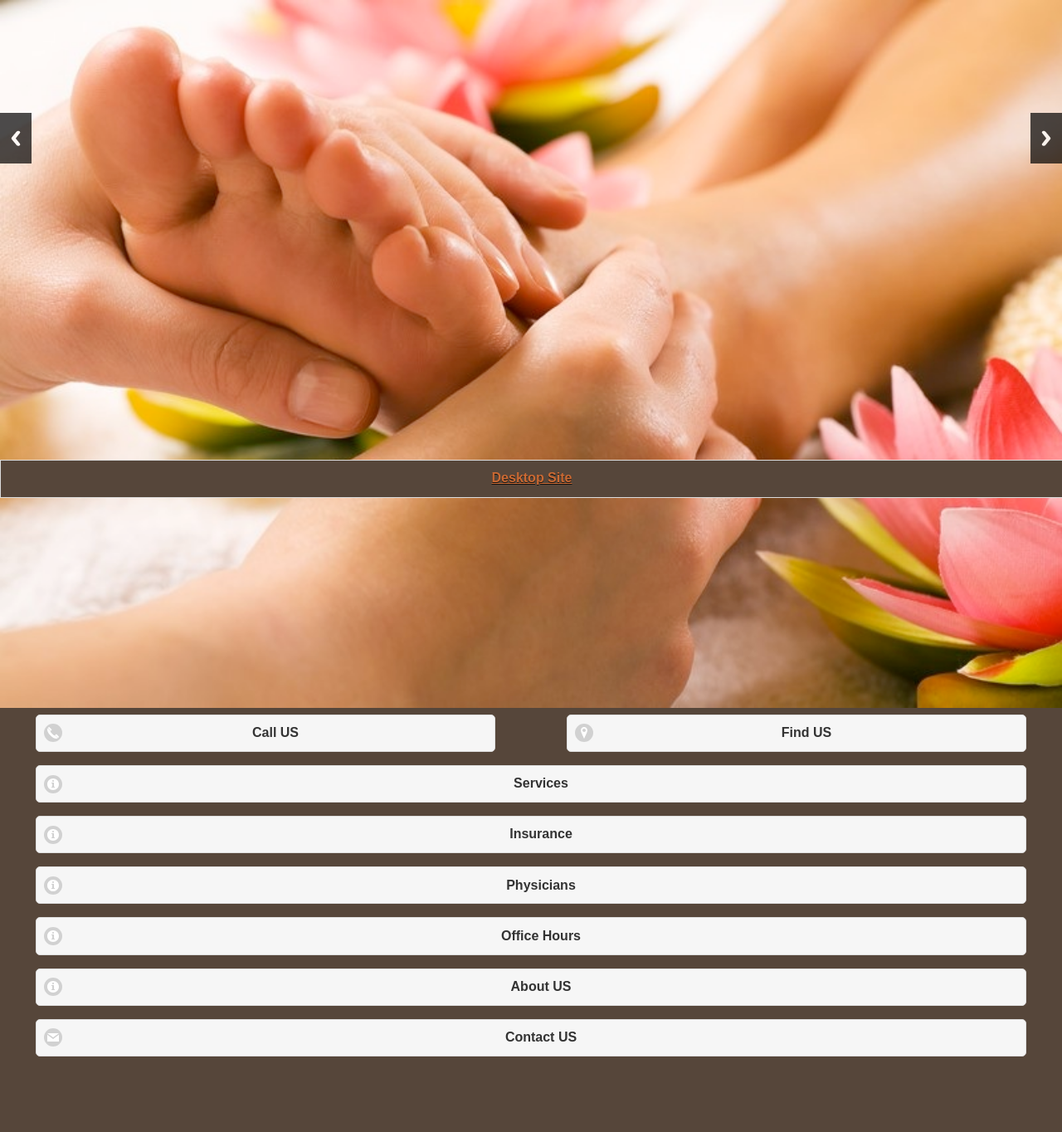
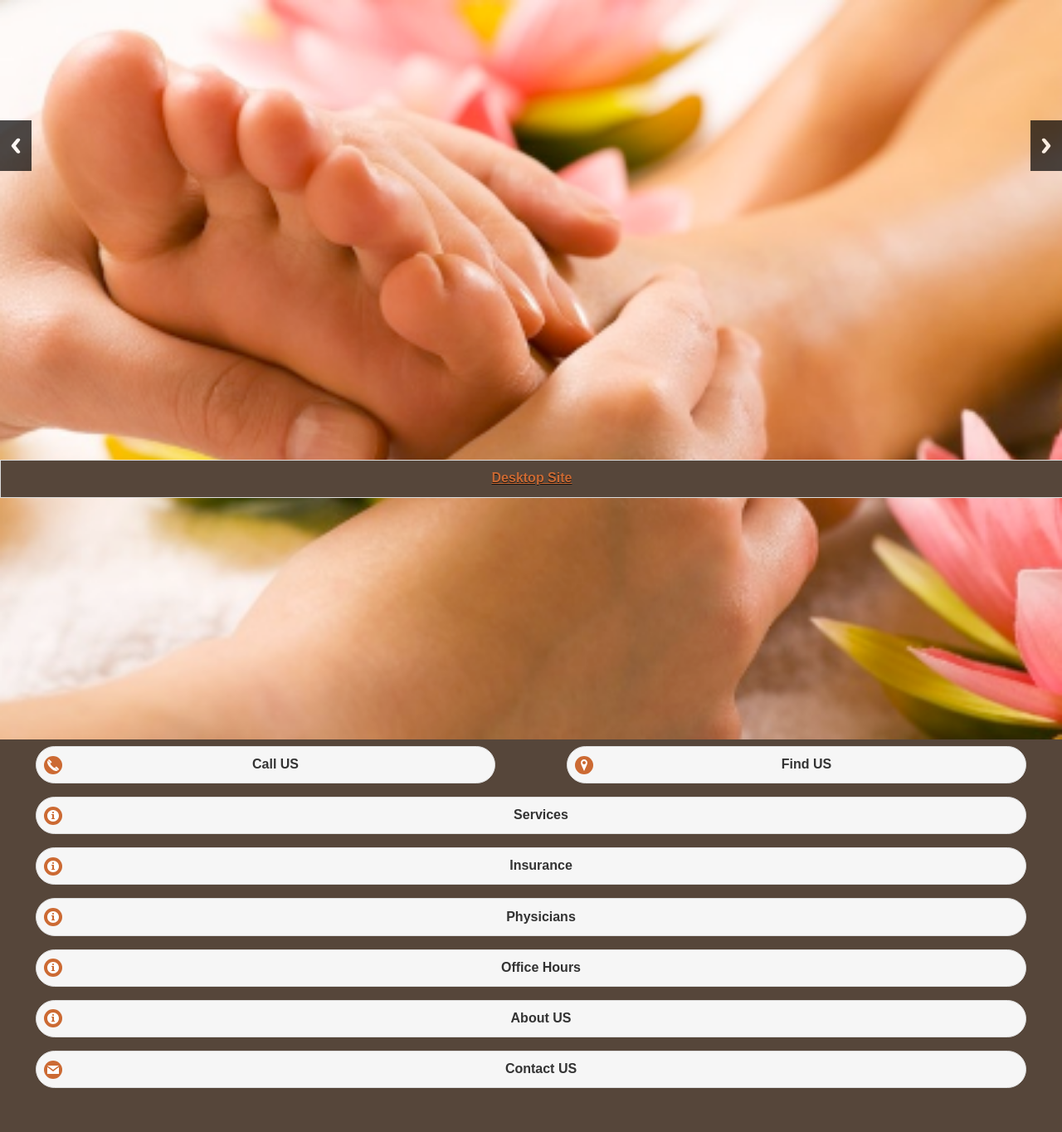
Before and after one commit to munirhadrovic/m.zappafootclinic.com, a PHP site: page / in a window 1280 px wide. Shown: the part 201-1565 px from the top of the page at 83% size. Before the commit the page ends 1474 px from the top, so only its background shows below. Run offline with PHP 8.4, Linux system fonts and the light colour scheme.

Commit message:
Changes from Emir -  new

```diff
--- a/css/style-mobile.css
+++ b/css/style-mobile.css
@@ -58,7 +58,7 @@ margin: 0 12%;
 	padding: 0px 3%;
 }
 .buttons-radius{
-	border-radius: 5px;
+	border-radius: 25px;
 }
 input#contact-submit-dugme {
   margin-right: 0px !important;
--- a/css/themes/emirtheme1.css
+++ b/css/themes/emirtheme1.css
@@ -146,7 +146,7 @@ label.ui-btn {
 .ui-btn-icon-bottom:after,
 .ui-btn-icon-notext:after {
 	background-color: #666666 /*{global-icon-color}*/;
-	background-color: rgba(0,0,0,.15) /*{global-icon-disc}*/;
+	background-color: #cc6a33 /*{global-icon-disc}*/;
 	background-position: center center;
 	background-repeat: no-repeat;
 	-webkit-border-radius: 1em;
--- a/index.php
+++ b/index.php
@@ -148,7 +148,7 @@
 			  	<div class="callbacks_container">
 				    <ul class="rslides" id="slider4">
 				      <li>
-				        <img src="img/slider-images/foot-clinic.jpg" alt="">
+				        <img src="img/slider-images/Screenshot_4.png" alt="">
 				        <!-- <p class="caption">This is a caption</p> -->
 				      </li>
 				      <li>
@@ -264,7 +264,7 @@
                             <li><a href="#contactform" data-transition="<?php echo $transitionefect ?>">Contact us</a></li>
                         </ul>
                     </section>
-					<img src="img/slider-images/foot-clinic.jpg" alt="SLider" class="images-mobile">
+					<img src="img/slider-images/Screenshot_4.png" alt="SLider" class="images-mobile">
                         <section id="services-text">
                             <h1>Full-spectrum service. Single-minded focus.</h1>
                                 <p>The Foot Clinic is built on the best in compassionate care. Every effort is made to treat you so you feel comfortable during your visit. Our office has x-ray,
@@ -307,6 +307,7 @@
 						<textarea style="height:100px;" id="bericht" name="bericht" placeholder="Enter your message here..." required></textarea> <br />
 						<input type="submit" value="Send" name="submit" class="btn">
 					</form>
+                    <img src="img/slider-images/Screenshot_3.png" alt="SLider" class="images-mobile">
 				</div>
 			</div>
 
```
Also changed, not shown: img/slider-images/Screenshot_3.png (added), img/slider-images/Screenshot_4.png (added), img/slider-images/Think-Feet-Family-Foot-Clinic.png, img/slider-images/foot-clinic.jpg (deleted), img/slider-images/slider_03.png.
